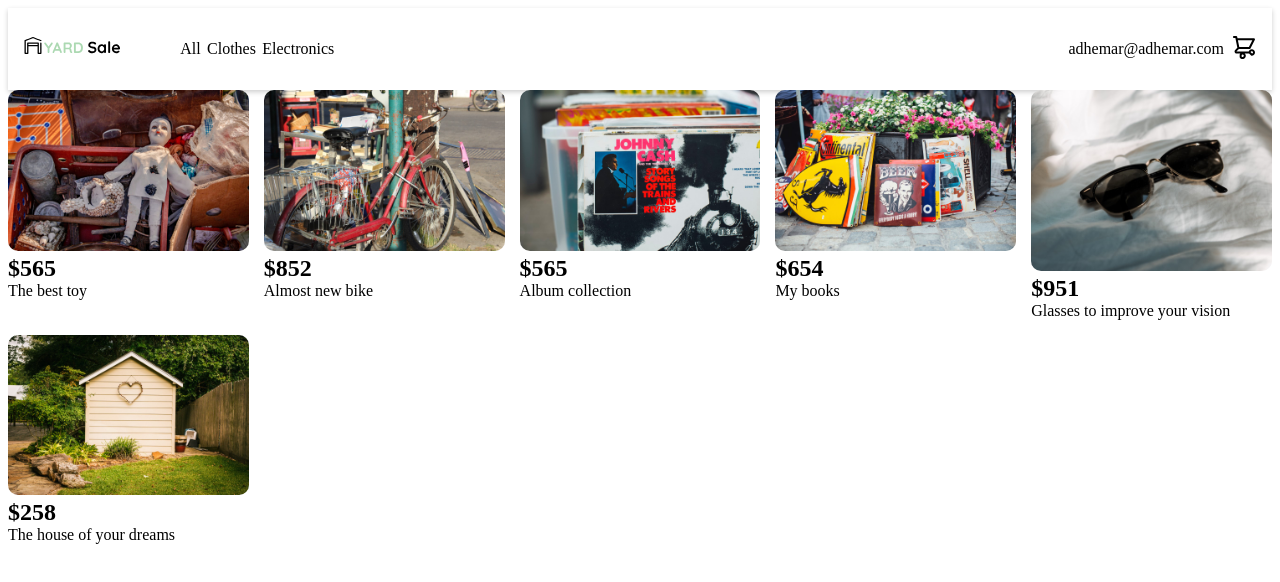
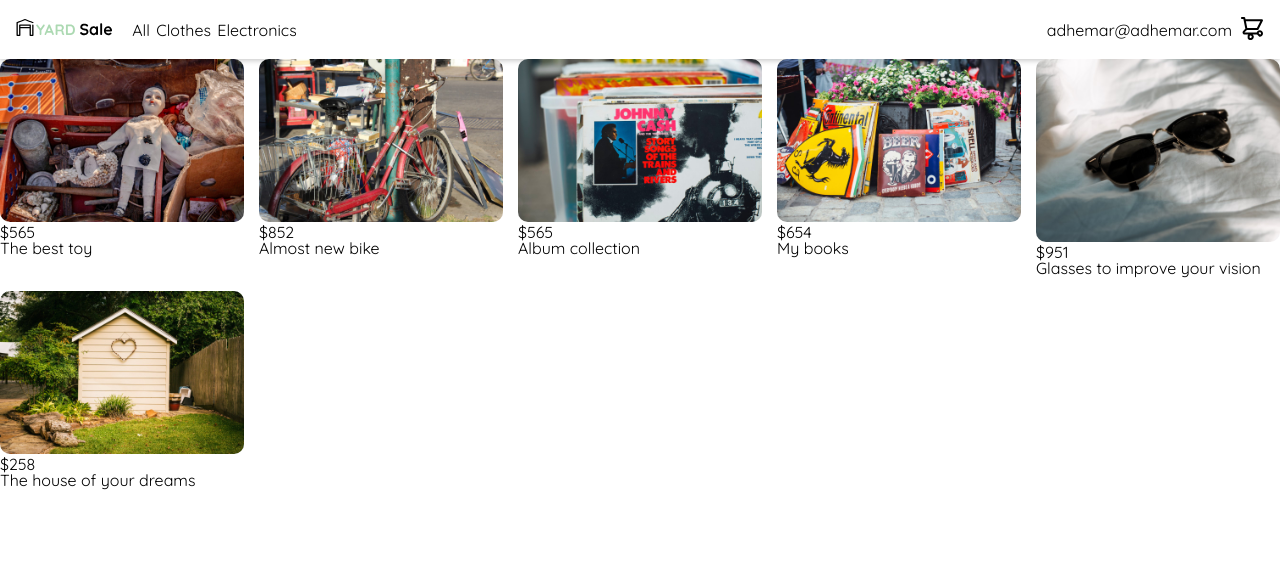
Before and after one commit to adhes14/angular_my_store2, an Angular app: page / in a window 1280 px wide. Shown: the top 582 px of the page. Built offline with nearby package versions, Linux system fonts and the light colour scheme.

Commit message:
create a side menu and change project font

```diff
--- a/src/app/components/nav/nav.component.html
+++ b/src/app/components/nav/nav.component.html
@@ -1,6 +1,6 @@
 <div class="show-mobile">
   <div>
-    <button>
+    <button (click)="toggleMenu()">
       <img src="./assets/svg/icon_menu.svg" alt="menu">
     </button>
     <a href="">
@@ -9,6 +9,14 @@
     <a href="">
       <img src="./assets/svg/icon_shopping_cart.svg" alt="logo">
     </a>
+  </div>
+  <div class="side-menu" [class.active]="activeMenu">
+    <button (click)="toggleMenu()">Close</button>
+    <ul>
+      <li><a href="">All</a></li>
+      <li><a href="">Clothes</a></li>
+      <li><a href="">Electronics</a></li>
+    </ul>
   </div>
 </div>
 <div class="hide-mobile">
--- a/src/app/components/nav/nav.component.scss
+++ b/src/app/components/nav/nav.component.scss
@@ -9,6 +9,22 @@
     button {
       border: 0;
       background: transparent;
+    }
+  }
+  .side-menu {
+    position: fixed;
+    top: 0;
+    left: 0;
+    bottom: 0;
+    right: 0;
+    background: white;
+    display: flex;
+    flex-direction: column;
+    justify-content: flex-start;
+    transform: translateX(-100%);
+    transition: all ease-out .5s;
+    &.active {
+      transform: translateX(0);
     }
   }
 }
--- a/src/app/components/nav/nav.component.ts
+++ b/src/app/components/nav/nav.component.ts
@@ -7,9 +7,15 @@ import { Component, OnInit } from '@angular/core';
 })
 export class NavComponent implements OnInit {
 
+  activeMenu: boolean = false;
+
   constructor() { }
 
   ngOnInit(): void {
   }
 
+  toggleMenu() {
+    this.activeMenu = !this.activeMenu;
+  }
+
 }
--- a/src/styles.scss
+++ b/src/styles.scss
@@ -1,4 +1,11 @@
 /* You can add global styles to this file, and also import other style files */
+@import url(./styles/reset.scss);
+@import url('https://fonts.googleapis.com/css2?family=Quicksand&amp;display=swap');
+
+* {
+  font-family: 'Quicksand', sans-serif;
+}
+
 .products--grid {
   app-img {
     img {
--- /dev/null
+++ b/src/styles/reset.scss
@@ -0,0 +1,48 @@
+/* http://meyerweb.com/eric/tools/css/reset/
+   v2.0 | 20110126
+   License: none (public domain)
+*/
+
+html, body, div, span, applet, object, iframe,
+h1, h2, h3, h4, h5, h6, p, blockquote, pre,
+a, abbr, acronym, address, big, cite, code,
+del, dfn, em, img, ins, kbd, q, s, samp,
+small, strike, strong, sub, sup, tt, var,
+b, u, i, center,
+dl, dt, dd, ol, ul, li,
+fieldset, form, label, legend,
+table, caption, tbody, tfoot, thead, tr, th, td,
+article, aside, canvas, details, embed,
+figure, figcaption, footer, header, hgroup,
+menu, nav, output, ruby, section, summary,
+time, mark, audio, video {
+	margin: 0;
+	padding: 0;
+	border: 0;
+	font-size: 100%;
+	font: inherit;
+	vertical-align: baseline;
+}
+/* HTML5 display-role reset for older browsers */
+article, aside, details, figcaption, figure,
+footer, header, hgroup, menu, nav, section {
+	display: block;
+}
+body {
+	line-height: 1;
+}
+ol, ul {
+	list-style: none;
+}
+blockquote, q {
+	quotes: none;
+}
+blockquote:before, blockquote:after,
+q:before, q:after {
+	content: '';
+	content: none;
+}
+table {
+	border-collapse: collapse;
+	border-spacing: 0;
+}
```
